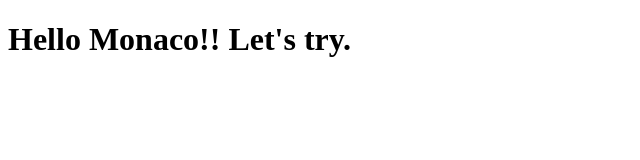
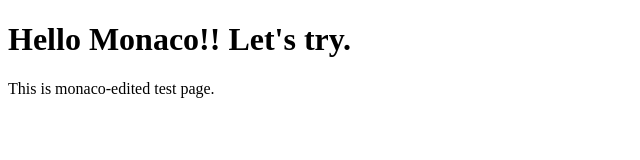
Before and after one commit to sasagawa-toru/try-monaco, a plain HTML site: page index.html in a window 1280 px wide. Shown: the whole page, without its empty margins (0-640 px from the left). Drawn offline with Linux system fonts and the light colour scheme.

Commit message:
add description message

```diff
--- a/index.html
+++ b/index.html
@@ -3,5 +3,6 @@
 	<title>test monaco</title>
 	<body>
 	<h1>Hello Monaco!! Let's try.</h1>
+	<p>This is monaco-edited test page.</p>
 	</body>
 </html>
```
